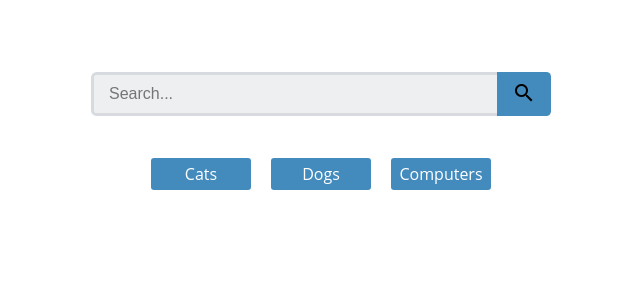
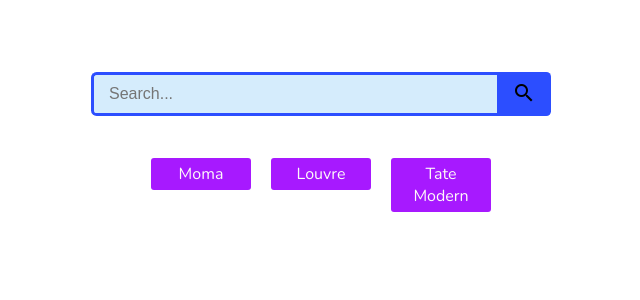
Before and after one commit to alteredco/techdegree_project_7, a React (Create React App) app: page / in a window 1280 px wide. Shown: the top 300 px of the page, without its empty margins (319-959 px from the left). Built offline with nearby package versions, Linux system fonts and the light colour scheme; no server answers.

Commit message:
move navclick logic to nav compponent

```diff
--- a/public/index.html
+++ b/public/index.html
@@ -5,9 +5,8 @@
     <meta name="viewport" content="width=device-width, initial-scale=1" />
     <title>React Gallery App</title>
     <link
-      href="https://fonts.googleapis.com/css?family=Roboto:400,500,700"
+      href="https://fonts.googleapis.com/css?family=Nunito&display=swap"
       rel="stylesheet"
-      type="text/css"
     />
     <link
       href="https://fonts.googleapis.com/icon?family=Material+Icons"
--- a/src/App.js
+++ b/src/App.js
@@ -3,16 +3,27 @@
 import apikey from './config'
 import {
   BrowserRouter,
+  Redirect,
+  Route,
+  Switch
 } from 'react-router-dom';
 import SearchForm from './components/SearchForm';
 import Nav from './components/Nav';
+import PhotoContainer from './components/PhotoContainer';
+import Error from './components/Error';
+import NotFound from './components/NotFound';
 
 class App extends Component {
   state ={
     photos: [],
     loading: true,
     results: false,
-    query: 'cat'
+    query: '',
+    searchTerms: [
+      'moma',
+      'louvre',
+      'tate modern'
+    ]
   }
 
   componentDidMount() {
@@ -38,28 +49,69 @@
       this.setState({
         results: true
       })
+    } else {
+      this.setState({
+        results:false
+      })
     }
   }
 
   onSearchChange = e => {
-    this.setState({ query: e.target.value });
+    this.setState({ query: e.target.value } );
   }
 
-  handleSubmit = e => {
+  handleNavClick = e => {
     e.preventDefault();
-    this.onSearch(this.state.query.value);
-    e.currentTarget.reset();
+    this.setState({ query: e.target.text })
+    this.performSearch(e.target.text);
   }
 
   render() {
     return  (
-          <BrowserRouter>
-            <div className="App">
-              <SearchForm query={this.state.query} onChange={this.onSearchChange} handleSubmit = {this.handleSubmit}/>
-              <Nav query={this.state.query} photos={ this.state.photos } loading={this.state.loading}
-    results={this.state.results} />
-            </div>
-          </BrowserRouter>
+      <BrowserRouter>
+        <div className="App">
+          <SearchForm
+                query={this.state.query}
+                onChange={this.onSearchChange}
+                performSearch = {this.performSearch}/>
+          <Nav
+                searchTerms = {this.state.searchTerms}
+                handleClick = {this.handleNavClick}/>
+        </div>
+        <Switch>
+          <Route exact path='/' render={()=><Redirect to={`/${this.state.query}`} />} />
+          <Route  exact path={`/${this.state.searchTerms[0]}`} render={()=>
+            <PhotoContainer
+                photos={this.state.photos}
+                loading={this.state.loading}
+                results={this.state.results}
+                query={this.state.query}  />
+          } />
+          <Route  exact path={`/${this.state.searchTerms[1]}`} render={()=>
+            <PhotoContainer
+                photos={this.state.photos}
+                loading={this.state.loading}
+                results={this.state.results}
+                query={this.state.query}  />
+          } />
+          <Route  exact path={`/${this.state.searchTerms[2]}`} render={()=>
+            <PhotoContainer
+              photos={this.state.photos}
+              loading={this.state.loading}
+              results={this.state.results}
+              query={this.state.query} />
+          } />
+          <Route  exact path={`/${this.state.query}`} render={()=>
+            <PhotoContainer
+              photos={this.state.photos}
+              loading={this.state.loading}
+              results={this.state.results}
+              query={this.state.query} />
+          } />
+          <Route component={ Error  } />
+          {this.state.results}!=true?<NotFound />
+        </Switch>
+      </BrowserRouter>
     );
   }
 }
--- a/src/components/Nav.js
+++ b/src/components/Nav.js
@@ -1,24 +1,23 @@
 import React from 'react';
 import {
-  Route,
   NavLink,
-  Switch
 } from 'react-router-dom';
-import PhotoContainer from './PhotoContainer';
 
-const Nav = props =>  (
+const Nav = (props) =>  {
+  const {
+    searchTerms,
+    handleClick
+  } = props;
+
+  return (
   <nav className="main-nav">
   <ul>
-    <li><NavLink exact to='/cats'>Cats</NavLink></li>
-    <li><NavLink exact to='/dogs'>Dogs</NavLink></li>
-    <li><NavLink exact to='/computers'>Computers</NavLink></li>
+    <li onClick={ handleClick }><NavLink to={`/${searchTerms[0]}`} >{searchTerms[0]}</NavLink></li>
+    <li onClick={ handleClick }><NavLink to={`/${searchTerms[1]}`} >{searchTerms[1]}</NavLink></li>
+    <li onClick={ handleClick }><NavLink to={`/${searchTerms[2]}`} >{searchTerms[2]}</NavLink></li>
   </ul>
-<Switch>
-  <Route  path='/cats' render={()=><PhotoContainer photos={props.photos} loading={props.loading} results={props.results}  />} />
-  <Route  path='/dogs' render={()=><PhotoContainer photos={props.photos} loading={props.loading} results={props.results}  />} />
-  <Route  path='/computers' render={()=><PhotoContainer photos={props.photos} loading={props.loading} results={props.results} />} />
-</Switch>
 </nav>
- );
+  );
+}
 
 export default Nav;
--- a/src/components/Photo.js
+++ b/src/components/Photo.js
@@ -1,11 +1,18 @@
 import React from 'react';
 
 const Photo = props => {
-  const photoUrl = `https://farm${props.farm}.staticflickr.com/${props.server}/${props.photoId}_${props.secret}_m.jpg`
+  const {
+    farm,
+    server,
+    photoId,
+    secret,
+    name
+  }=props;
+  const photoUrl = `https://farm${farm}.staticflickr.com/${server}/${photoId}_${secret}_m.jpg`
   return (
     <React.Fragment>
     <li>
-    <img src={photoUrl} alt={props.name} />
+    <img src={photoUrl} alt={name} />
   </li>
   </React.Fragment>
   );
--- a/src/components/PhotoContainer.js
+++ b/src/components/PhotoContainer.js
@@ -2,15 +2,23 @@
 import Photo from './Photo';
 import NotFound from './NotFound';
 
-const PhotoContainer =props => (
+const PhotoContainer =props => {
+  const {
+    loading,
+    results,
+    photos,
+    query
+  } = props;
+
+  return (
     <div className="photo-container">
       {
-            (props.loading)
+        (loading)
           ?<p>LOADING...</p>
-              : (props.results)? <h2>Results</h2>:<NotFound />
+          : (results)? <h2>Results for {(query)}</h2>:<NotFound />
       }
       <ul>
-         {props.photos.map((photo, index) =>
+        {photos.map((photo, index) =>
           <Photo
             {...photo}
             key = {photo.id.toString()}
@@ -25,5 +33,6 @@
       </ul>
     </div>
    )
+}
 
 export default PhotoContainer;
--- a/src/components/SearchForm.js
+++ b/src/components/SearchForm.js
@@ -1,11 +1,22 @@
 import React from 'react';
+import { withRouter } from 'react-router-dom';
 
 const SearchForm  = props => {
       const {
         query,
         onChange,
-        handleSubmit
+        performSearch,
+        history
       } = props;
+
+      const handleSubmit = (e) => {
+        e.preventDefault();
+        performSearch(query);
+        let path = `/${query}`
+        history.push(path)
+        e.currentTarget.reset();
+      }
+
       return (
       <form className="search-form" onSubmit={handleSubmit} >
         <label className="is--hidden" htmlFor="search">Search</label>
@@ -19,4 +30,4 @@
       )
 };
 
-export default SearchForm;
+export default withRouter(SearchForm);
--- a/src/css/index.css
+++ b/src/css/index.css
@@ -1,7 +1,7 @@
 body {
   text-align: center;
-  font-family: "Open Sans", sans-serif;
-  color: #3f4850;
+  font-family: "Nunito", sans-serif;
+  color: #0c1646;
 }
 
 h2 {
@@ -35,7 +35,7 @@
 
 .search-form button {
   outline: none;
-  background-color: #438bbd;
+  background-color: #2c4eff;
   border: none;
   padding: 0px 15px;
   border-radius: 0 0.35em 0.35em 0;
@@ -45,9 +45,9 @@
 input {
   font-size: 1em;
   width: 100%;
-  background-color: #edeff0;
+  background-color: #d5ecfc;
   padding: 10px 15px;
-  border: 3px solid #d7dbdf;
+  border: 3px solid #2c4eff;
   border-right: none;
   border-radius: 0.35em 0 0 0.35em;
   outline: none;
@@ -60,16 +60,17 @@
 
 .main-nav a {
   display: block;
-  background: #438bbd;
+  text-transform: capitalize;
+  background: #a719ff;
   border-radius: 3px;
   padding: 5px;
-  color: #fff;
+  color: #fef9f9;
 }
 
 .main-nav .active,
 .main-nav a:hover,
 .search-form button:hover {
-  background-color: #275270;
+  background-color: #4c0c74;
 }
 
 .photo-container ul {
@@ -85,6 +86,7 @@
   height: 165px;
   overflow: hidden;
   margin-bottom: 15px;
+  border-radius: 0.35em;
 }
 
 .photo-container ul img {
```
Lines whose indentation alone changed are shown as unchanged.
